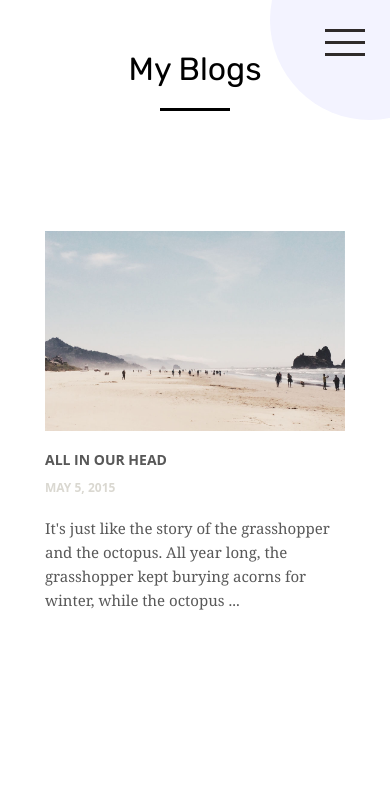
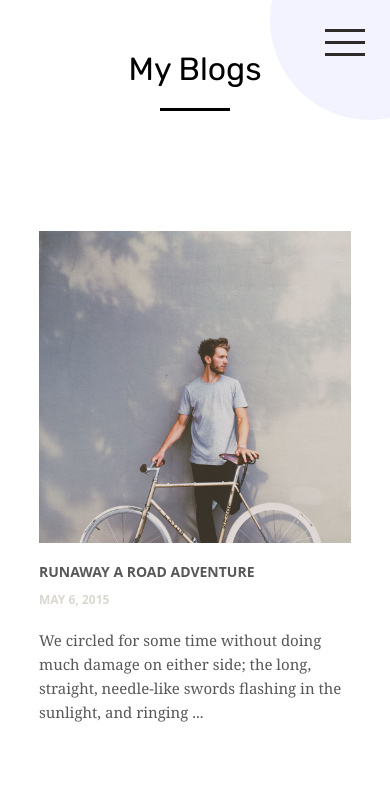
Before and after one commit to junchh/junho.me, a Vue app: page /blogs in a window 390 px wide. Shown: the top 802 px of the page. Built offline with nearby package versions, Linux system fonts and the light colour scheme; a web font is replaced by a local one.

Commit message:
added responsive media queries to blog preview

```diff
--- a/src/components/blog/BlogPreview.vue
+++ b/src/components/blog/BlogPreview.vue
@@ -181,7 +181,32 @@
 }
 
 @media (max-width: 1100px){
+    .posts-grid {
+        width: 100%;
+        grid-template-columns: repeat(2, 50%);
+    }
 
+    .post {
+        width: 90%;
+    }
+
+    .post-image {
+        width: 100%;
+    }
+}
+
+@media (max-width: 600px){
+    .posts-grid {
+        grid-template-columns: 100%;
+    }
+
+    .post-item {
+        margin-bottom: 80px;
+    }
+
+    .post {
+        width: 80%;
+    }
 }
 
 @media (max-width: 500px){
```
